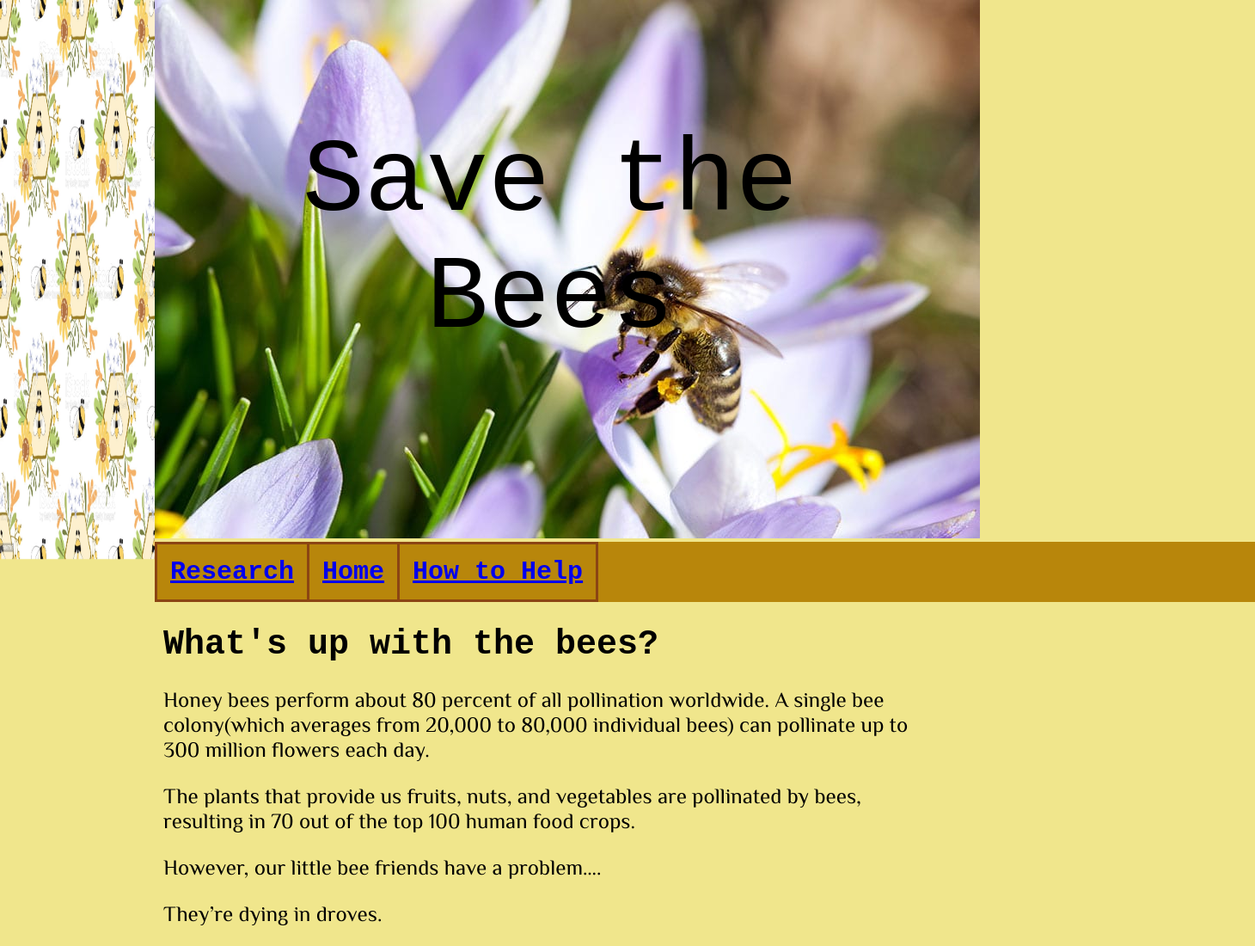
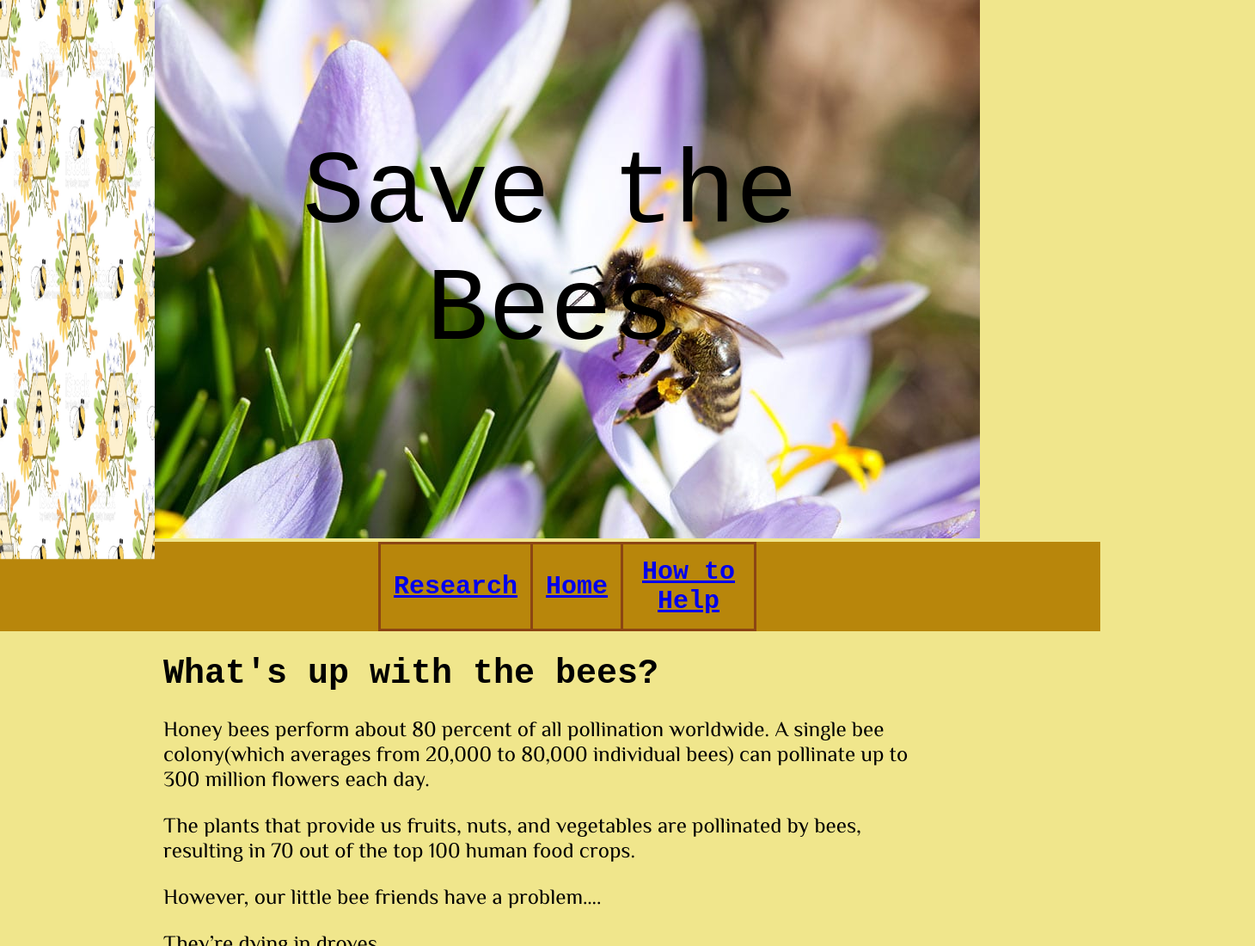
Before and after one commit to AteeraBlackwood/Bees, a plain HTML site: page index.html in a window 1280 px wide. Shown: the top 1100 px of the page at 86% size, 1460 px wide, since content can reach past the window. Drawn offline with Linux system fonts and the light colour scheme; a web font is replaced by a local one.

Commit message:
Adjustment

```diff
--- a/style.css
+++ b/style.css
@@ -24,7 +24,8 @@ body{
   padding: 30px solid saddlebrown;
   background-color: darkgoldenrod;
   position: relative;
-  left: 180px;
+  padding-left: 440px;
+  padding-right: 400px;
 }
 
 table, th {
```
Also changed, not shown: research.html (+1 -1 lines).
